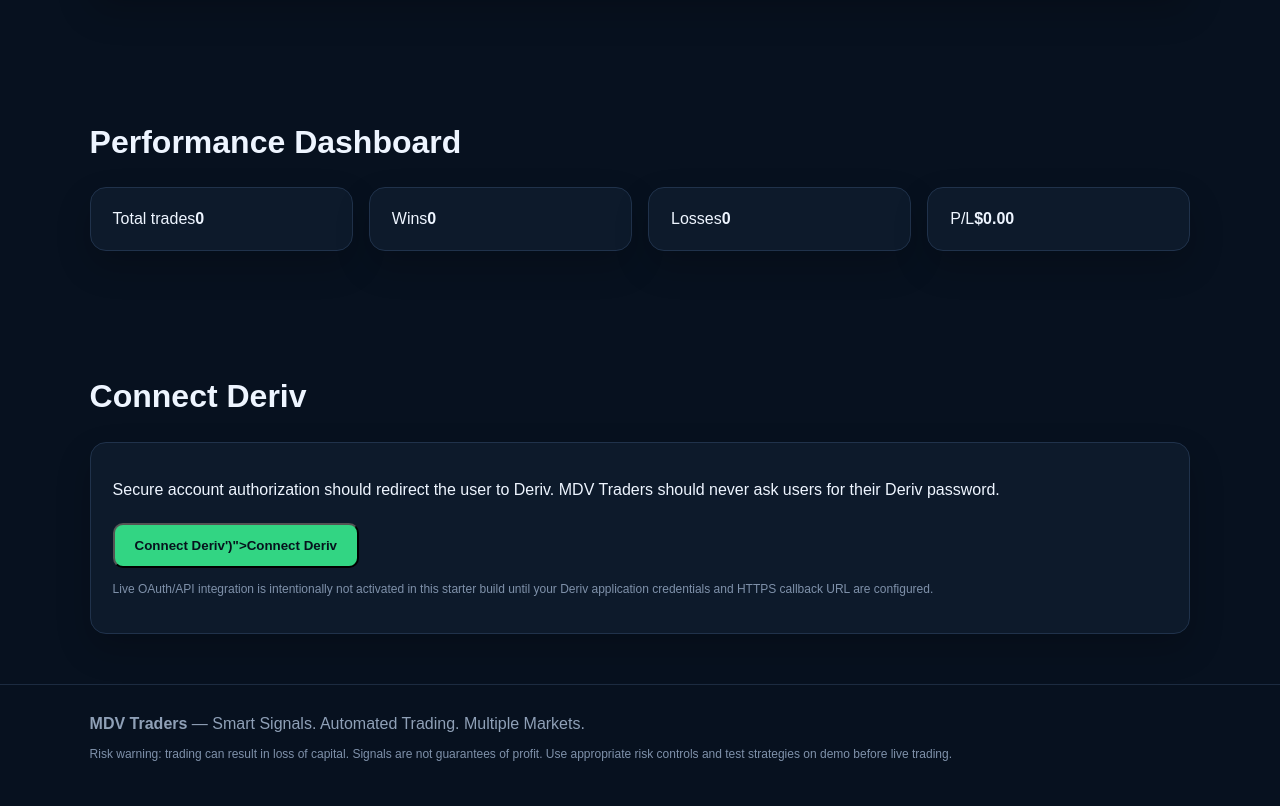
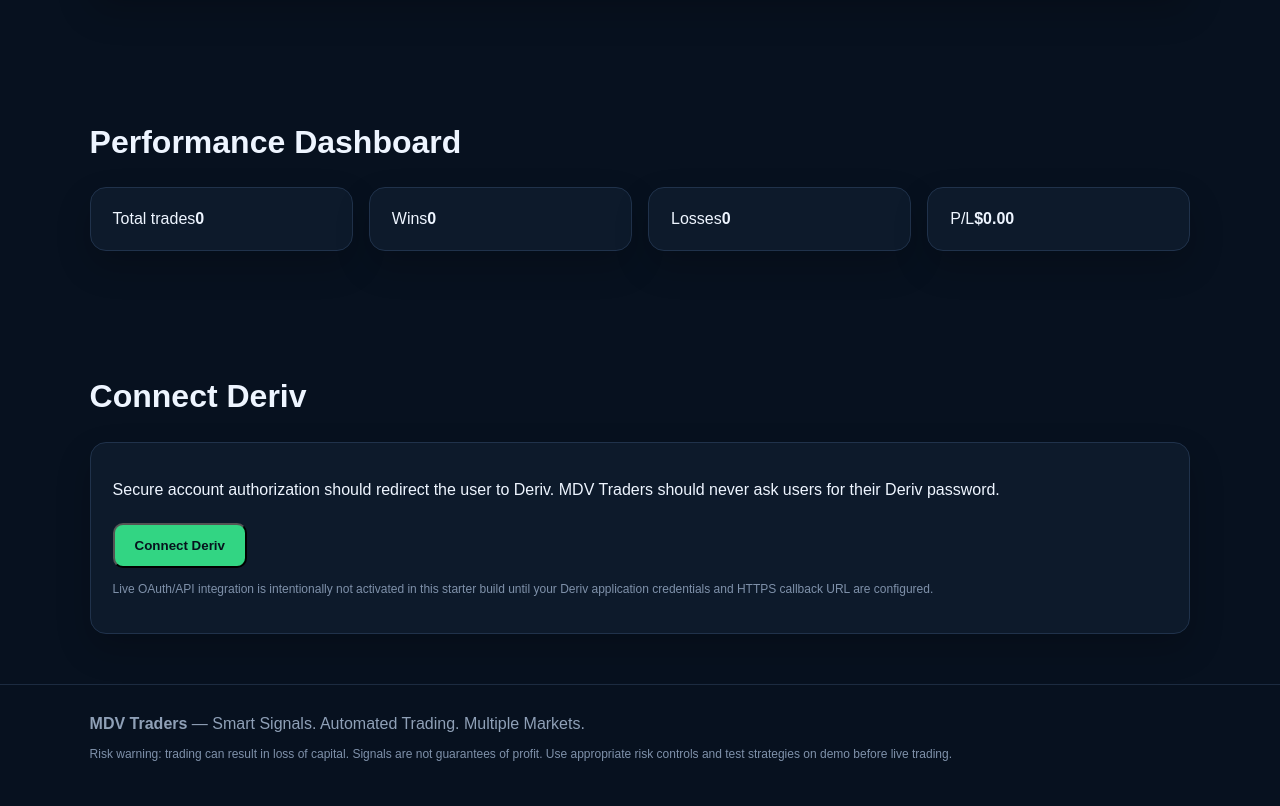
Before and after one commit to martinkimath26-max/mdvtraders, a plain HTML site: page index.html in a window 1280 px wide. Shown: the part 1703-2509 px from the top of the page. Drawn offline with Linux system fonts and the light colour scheme.

Commit message:
Fix Deriv Connect button

```diff
--- a/index.html
+++ b/index.html
@@ -90,7 +90,9 @@
 <h2>Connect Deriv</h2>
 <div class="card">
   <p>Secure account authorization should redirect the user to Deriv. MDV Traders should never ask users for their Deriv password.</p>
-  <button class="btn" onclick="alert('<a class="btn" href="/.netlify/functions/deriv-auth">Connect Deriv</a>')">Connect Deriv</button>
+  <button class="btn" onclick="window.location.href='/.netlify/functions/deriv-auth'">
+  Connect Deriv
+  </button>
   <p class="disclaimer">Live OAuth/API integration is intentionally not activated in this starter build until your Deriv application credentials and HTTPS callback URL are configured.</p>
 </div>
 </section>
```
